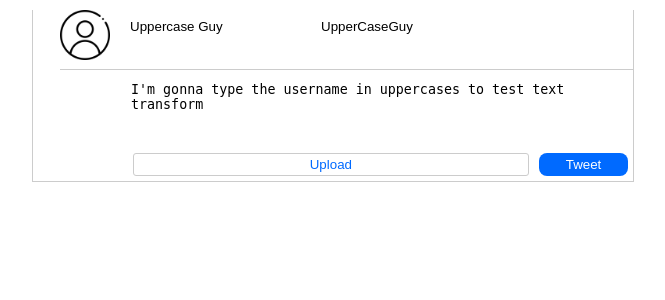
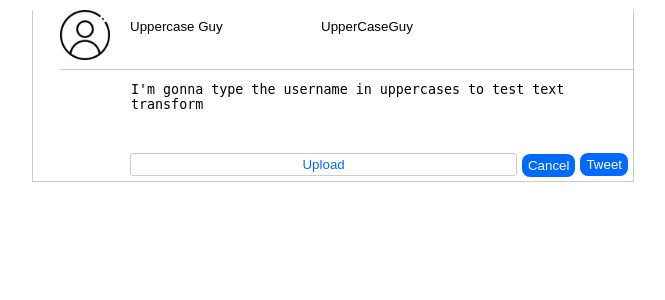
Before and after one commit to JesseMeissner/twitter-clone, a Django app: page /edit/21/ in a window 1280 px wide. Shown: the top 300 px of the page, without its empty margins (307-972 px from the left). Run offline with Django 4.2, Linux system fonts and the light colour scheme; data comes from the database, SQL or seed files in the repository; both versions use the stored data as it was after the commit.

Commit message:
Added cancel button to edit page

```diff
--- a/twitter_clone/home/models.py
+++ b/twitter_clone/home/models.py
@@ -27,5 +27,6 @@ class Post(models.Model):
         'Likes', blank=True, null=True, db_index=True, default=0
     )
 
+
 class Photo(models.Model):
   image = CloudinaryField('image')
--- a/twitter_clone/static/css/style.css
+++ b/twitter_clone/static/css/style.css
@@ -106,6 +106,23 @@ Home
     padding: 3px;
 }
 
+.cancel_link {
+    text-decoration: none;
+}
+
+.cancel {
+    background-color: #006aff;
+    color: white;
+    border: none;
+    border-radius: 8px;
+    flex-basis: 7.5%;
+    height: 23px;
+    position: relative;
+    top: 5.5px;
+}
+
+
+
 .tweet {
     background-color: #006aff;
     color: white;
@@ -113,7 +130,7 @@ Home
     border-radius: 8px;
     position: relative;
     margin: 5px;
-    flex-basis: 15%;
+    flex-basis: 7.5%;
 
 }
 
--- a/twitter_clone/templates/home.html
+++ b/twitter_clone/templates/home.html
@@ -42,8 +42,8 @@
             <li>
                 <img class="menu_icon js-menu-icon" src="{% static 'img/option.png' %}">
                 <div class="menu">
+                <a href="edit/{{ post.id }}">Edit</a> <br>
                 <a href="/delete/{{ post.id }}">Delete</a>
-                <a href="edit/{{ post.id }}">Edit</a>
                 </div>
                 <div class="profile_pic" id="profile_pic_posts">
                     <img src="{% static 'img/user.png' %}">
--- a/twitter_clone/templates/post_update_form.html
+++ b/twitter_clone/templates/post_update_form.html
@@ -19,6 +19,7 @@
                 <div class="blank"></div>
                 <input class="files" name="image" type="file" id="files" accept="image/*" hidden="hidden">
                 <button class="custom_button" id="custom_button" type="button">Upload</button>
+                <a class="cancel_link" href="/"><button class="cancel" type="button">Cancel</button></a>
                 <input class="tweet" name="submit" type="submit" value="Tweet">
             </div>
         </form>
```
Also changed, not shown: twitter_clone/db.sqlite3, twitter_clone/static/img/close.png (added).
